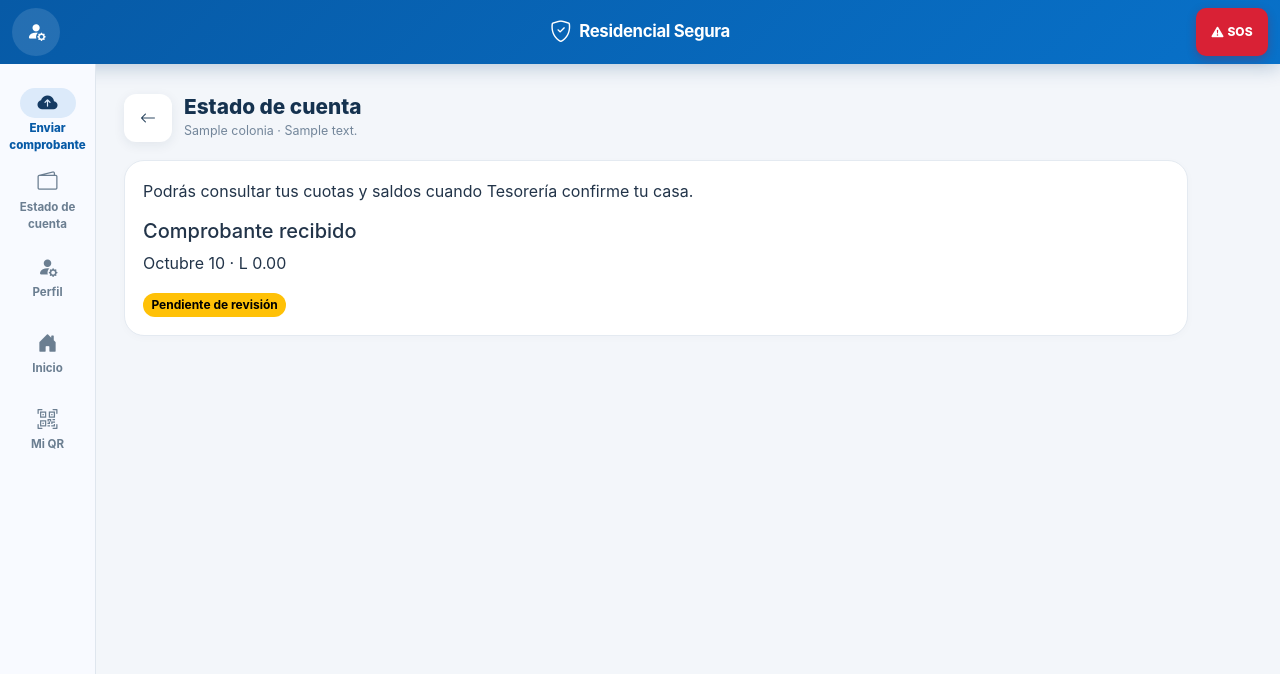
After one commit to hsuazop/paseseguro, a Django app: template residentes/templates/portal/estado_inscripcion.html in a window 1280 px wide. The commit adds this page. Shown: the top 674 px of the page. Run offline with Django 5.2, Linux system fonts and the light colour scheme; the template is opened without the code that fills it: most values are stand-ins (such as "Sample title", 1, 10 or a date in 2020); some libraries are stand-ins or nearby versions.

Commit message:
Abre el portal del residente desde el primer ingreso por registro público

```diff
--- a/myproject/urls.py
+++ b/myproject/urls.py
@@ -99,6 +99,10 @@ urlpatterns = [
     path('reportes/pagos/excel/', reporte_views.exportar_pagos_excel, name='pagos_excel'),
     path('reportes/<str:tipo>/pdf/', reporte_views.reporte_pdf, name='reporte_pdf'),
     path('mi-cuenta/', residente_views.mi_cuenta, name='mi_cuenta'),
+    path('residente/inicio/', residente_views.portal_inscripcion, name='portal_inscripcion'),
+    path('residente/comprobante/', residente_views.portal_inscripcion, {'seccion': 'comprobante'}, name='comprobante_inscripcion'),
+    path('residente/estado/', residente_views.portal_inscripcion, {'seccion': 'estado'}, name='estado_inscripcion'),
+    path('residente/perfil/', residente_views.portal_inscripcion, {'seccion': 'perfil'}, name='perfil_inscripcion'),
     path('mi-cuenta/<int:casa_id>/', residente_views.mi_cuenta_casa, name='mi_cuenta_casa'),
     path('mi-cuenta/<int:casa_id>/inicio/', residente_views.portal_residente, name='portal_residente'),
     path('mi-cuenta/<int:casa_id>/configuracion/', residente_views.configurar_perfil, name='configurar_perfil'),
--- a/residentes/templates/portal/base_portal.html
+++ b/residentes/templates/portal/base_portal.html
@@ -14,10 +14,21 @@
 </head>
 <body class="resident-body">
 <a class="skip-link" href="#main-content">Ir al contenido</a>
+{% if registro and not casa %}
+{% url 'perfil_inscripcion' as url_perfil %}
+{% url 'portal_inscripcion' as url_inicio %}
+{% url 'estado_inscripcion' as url_estado %}
+{% url 'comprobante_inscripcion' as url_comprobante %}
+{% else %}
+{% url 'configurar_perfil' casa.id as url_perfil %}
+{% url 'portal_residente' casa.id as url_inicio %}
+{% url 'mi_cuenta_casa' casa.id as url_estado %}
+{% url 'comprobante_enviar' casa.id as url_comprobante %}
+{% endif %}
 <header class="resident-topbar">
-  <a class="resident-top-action" href="{% url 'configurar_perfil' casa.id %}" aria-label="Perfil"><i class="bi bi-person-fill-gear"></i></a>
-  <a class="resident-brand" href="{% url 'portal_residente' casa.id %}"><i class="bi bi-shield-check"></i><span>Residencial Segura</span></a>
-  <a class="resident-sos" href="{% url 'alerta_sos' casa.id %}"><i class="bi bi-exclamation-triangle-fill"></i> SOS</a>
+  <a class="resident-top-action" href="{{ url_perfil }}" aria-label="Perfil"><i class="bi bi-person-fill-gear"></i></a>
+  <a class="resident-brand" href="{{ url_inicio }}"><i class="bi bi-shield-check"></i><span>Residencial Segura</span></a>
+  {% if casa %}<a class="resident-sos" href="{% url 'alerta_sos' casa.id %}"><i class="bi bi-exclamation-triangle-fill"></i> SOS</a>{% endif %}
 </header>
 <main class="resident-shell" id="main-content" tabindex="-1">
   {% for message in messages %}<div class="alert alert-{{ message.tags|default:'info' }} alert-dismissible fade show resident-alert" role="alert">{{ message }}<button class="btn-close" data-bs-dismiss="alert" aria-label="Cerrar aviso"></button></div>{% endfor %}
@@ -25,11 +36,11 @@
   {% block content %}{% endblock %}
 </main>
 <nav class="resident-bottom-nav no-print" aria-label="Navegación principal">
-  <a class="text-center" href="{% url 'comprobante_enviar' casa.id %}"><i class="bi bi-cloud-arrow-up-fill"></i><span>Enviar comprobante</span></a>
-  <a class="text-center" href="{% url 'mi_cuenta_casa' casa.id %}"><i class="bi bi-wallet2"></i><span>Estado de cuenta</span></a>
-  <a href="{% url 'configurar_perfil' casa.id %}"><i class="bi bi-person-fill-gear"></i><span>Perfil</span></a>
-  <a href="{% url 'portal_residente' casa.id %}"><i class="bi bi-house-door-fill"></i><span>Inicio</span></a>
-  <a href="{% url 'qr_residente' casa.id %}"><i class="bi bi-qr-code-scan"></i><span>Mi QR</span></a>
+  <a class="text-center" href="{{ url_comprobante }}"><i class="bi bi-cloud-arrow-up-fill"></i><span>Enviar comprobante</span></a>
+  <a class="text-center" href="{{ url_estado }}"><i class="bi bi-wallet2"></i><span>Estado de cuenta</span></a>
+  <a href="{{ url_perfil }}"><i class="bi bi-person-fill-gear"></i><span>Perfil</span></a>
+  <a href="{{ url_inicio }}"><i class="bi bi-house-door-fill"></i><span>Inicio</span></a>
+  {% if casa %}<a href="{% url 'qr_residente' casa.id %}"><i class="bi bi-qr-code-scan"></i><span>Mi QR</span></a>{% endif %}
 </nav>
 <script src="https://cdn.jsdelivr.net/npm/bootstrap@5.3.8/dist/js/bootstrap.bundle.min.js"></script>
 <script src="{% static 'core/mobile.js' %}?v=20261115" defer></script>
--- a/residentes/templates/portal/configuracion.html
+++ b/residentes/templates/portal/configuracion.html
@@ -1,6 +1,6 @@
 {% extends 'portal/base_portal.html' %}
 {% block title %}Perfil{% endblock %}
 {% block content %}
-<div class="resident-page-head"><a href="{% url 'portal_residente' casa.id %}"><i class="bi bi-arrow-left"></i></a><div><h1>Perfil</h1><p>Datos de tu cuenta</p></div></div>
+<div class="resident-page-head"><a href="{{ url_inicio }}"><i class="bi bi-arrow-left"></i></a><div><h1>Perfil</h1><p>Datos de tu cuenta</p></div></div>
 <div class="resident-card"><form method="post" novalidate>{% csrf_token %}{% if form.non_field_errors %}<div class="alert alert-danger">{{ form.non_field_errors }}</div>{% endif %}{% for field in form %}<div class="mb-3"><label class="form-label" for="{{ field.id_for_label }}">{{ field.label }}</label>{{ field }}{% for error in field.errors %}<div class="text-danger small mt-1">{{ error }}</div>{% endfor %}</div>{% endfor %}<button class="btn btn-primary btn-lg w-100" type="submit"><i class="bi bi-check2-circle"></i> Guardar cambios</button></form></div>
 {% endblock %}
--- /dev/null
+++ b/residentes/templates/portal/estado_inscripcion.html
@@ -0,0 +1,16 @@
+{% extends 'portal/base_portal.html' %}{% load app_tags %}
+{% block title %}Estado de cuenta{% endblock %}
+{% block content %}
+<div class="resident-page-head"><a href="{{ url_inicio }}" aria-label="Inicio"><i class="bi bi-arrow-left"></i></a><div><h1>Estado de cuenta</h1><p>{{ registro.colonia.nombre }} · {{ registro.descripcion_casa }}</p></div></div>
+<section class="resident-card">
+  <p>Podrás consultar tus cuotas y saldos cuando Tesorería confirme tu casa.</p>
+  {% if registro.adjunto %}
+    <h2 class="h5">Comprobante recibido</h2>
+    <p>{{ registro.adjunto.mes|nombre_mes }} {{ registro.adjunto.anio|stringformat:"d" }} · {{ registro.adjunto.monto|moneda }}</p>
+    <span class="badge text-bg-warning">Pendiente de revisión</span>
+  {% else %}
+    <p>Aún no has enviado un comprobante.</p>
+    <a class="btn btn-primary" href="{{ url_comprobante }}">Enviar comprobante</a>
+  {% endif %}
+</section>
+{% endblock %}
```
Also changed, not shown: residentes/registro_publico.py (+21 -0 lines), residentes/templates/portal/comprobante_inscripcion.html (added, +17 -0 lines), residentes/templates/portal/inicio.html (+10 -4 lines), residentes/test_registro_publico.py (+42 -0 lines), residentes/views.py (+31 -3 lines).
